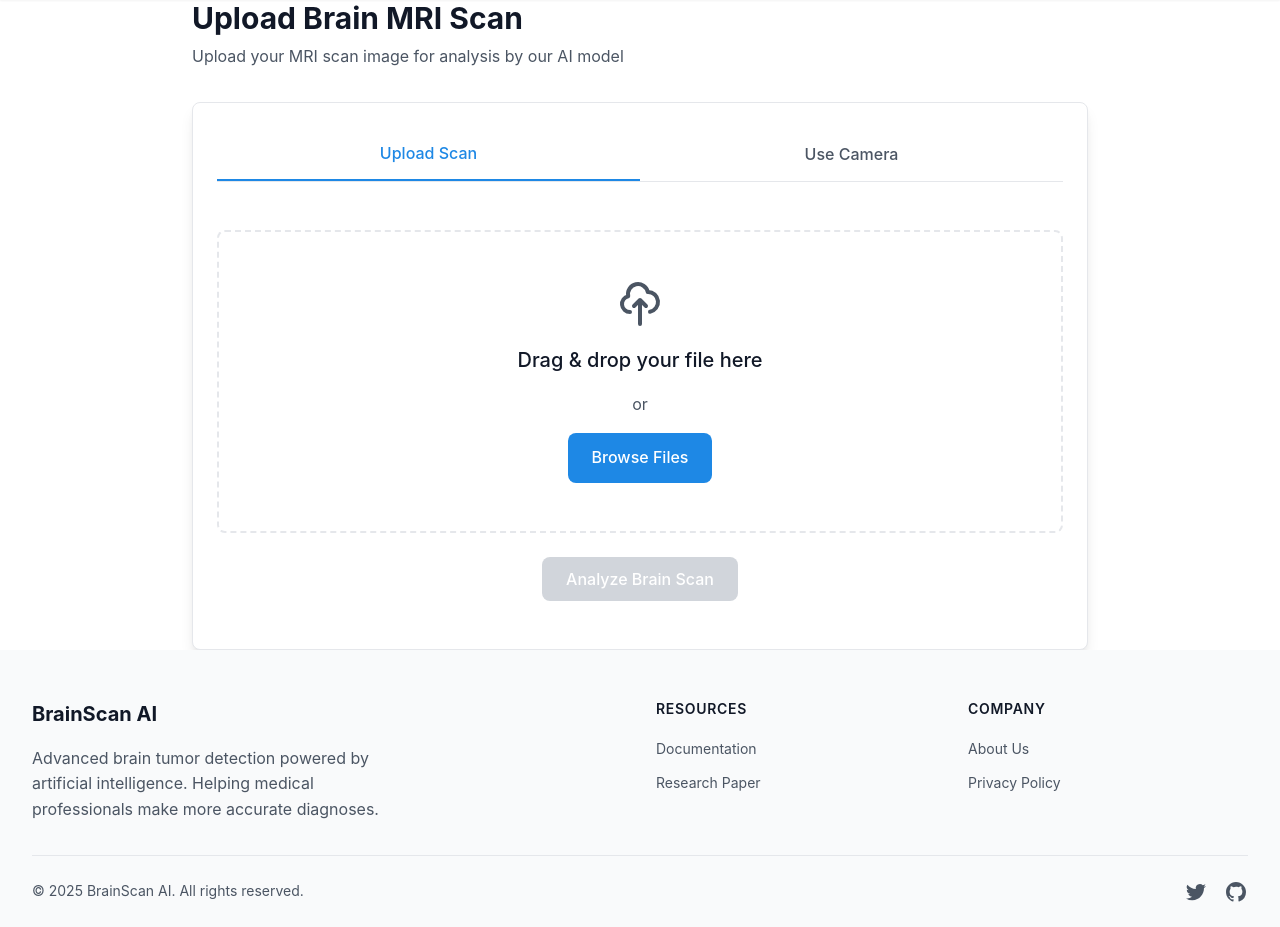
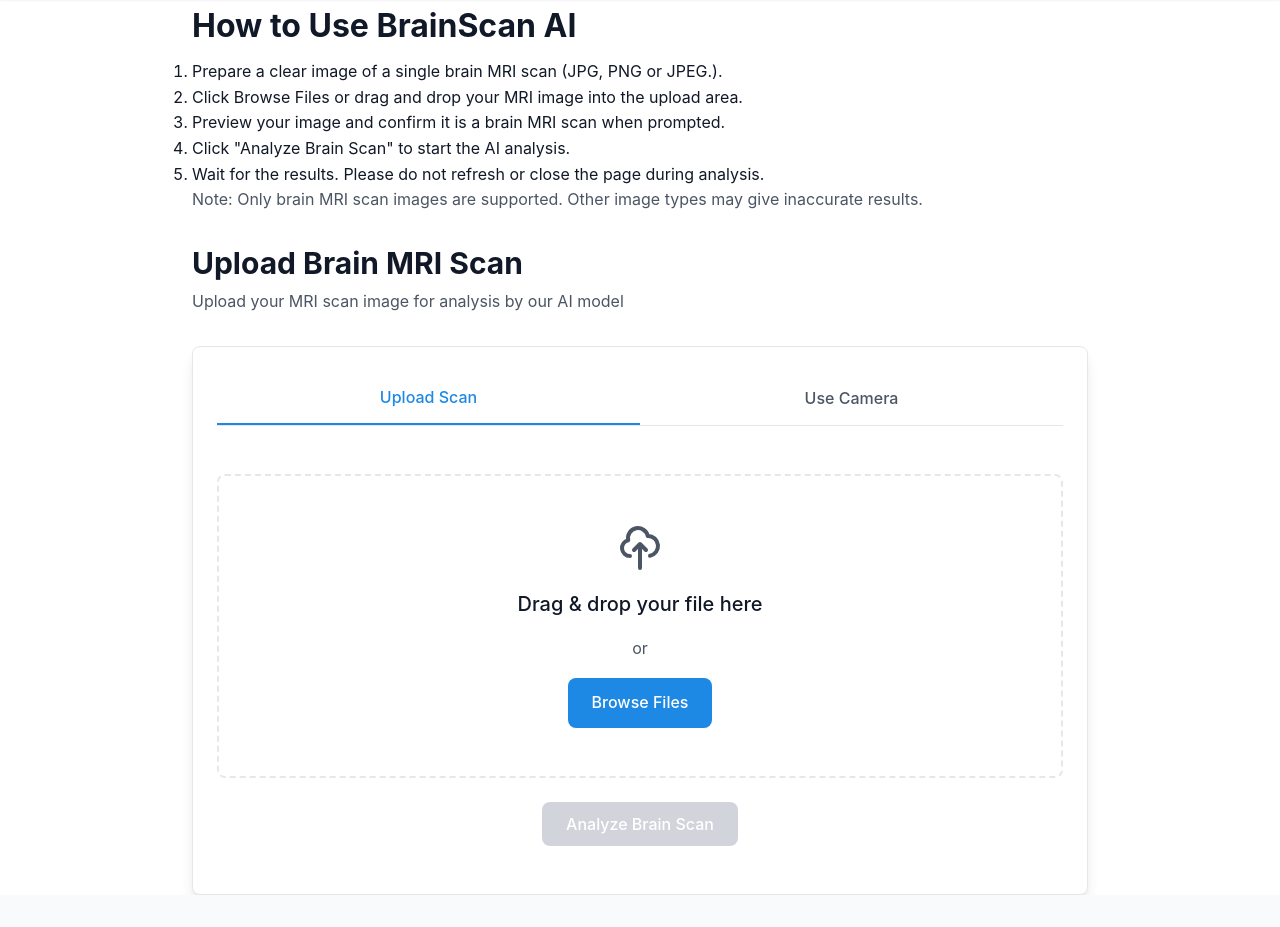
Before and after one commit to Wills17/Brain-Cancer-Prediction, a Flask app: page /predict in a window 1280 px wide. Shown: the part 72-999 px from the top of the page. Before the commit the page ends 974 px from the top, so only its background shows below. Run offline with Flask 3, Linux system fonts and the light colour scheme.

Commit message:
Add instructions section to predict page for user guidance

```diff
--- a/templates/predict.html
+++ b/templates/predict.html
@@ -53,6 +53,23 @@
     <main>
       <div class="container">
         <div class="max-w-4xl mx-auto">
+
+          <!-- Added Instructions Section -->
+          <div class="mb-8">
+            <h1 class="text-xl font-bold text-gray-400 mb-2">How to Use BrainScan AI</h2>
+            <ol class="">
+              <li>Prepare a clear image of a single brain MRI scan (JPG, PNG or JPEG.).</li>
+              <li>Click Browse Files or drag and drop your MRI image into the upload area.</li>
+              <li>Preview your image and confirm it is a brain MRI scan when prompted.</li>
+              <li>Click "Analyze Brain Scan" to start the AI analysis.</li>
+              <li>Wait for the results. Please do not refresh or close the page during analysis.</li>
+            </ol>
+            <p class="text-gray-600">
+              Note: Only brain MRI scan images are supported. Other image types may give inaccurate results.
+            </p>
+          </div>
+          <!-- End of Instructions Section -->
+
           <div class="mb-8">
             <h1 class="text-3xl font-bold text-gray-400 mb-2">
               Upload Brain MRI Scan
@@ -167,8 +184,8 @@
             <div class="footer-column">
               <h4>Company</h4>
               <ul>
-                <li><a href="#" class="story-link">About Us</a></li>
-                <li><a href="#data-privacy" class="story-link">Privacy Policy</a></li>
+                <li><a href="{{ url_for('predict') }}" class="story-link">About Us</a></li>
+                <li><a href="{{ url_for('about') }}#data-privacy" class="story-link">Privacy Policy</a></li>
               </ul>
             </div>
           </div>
```
